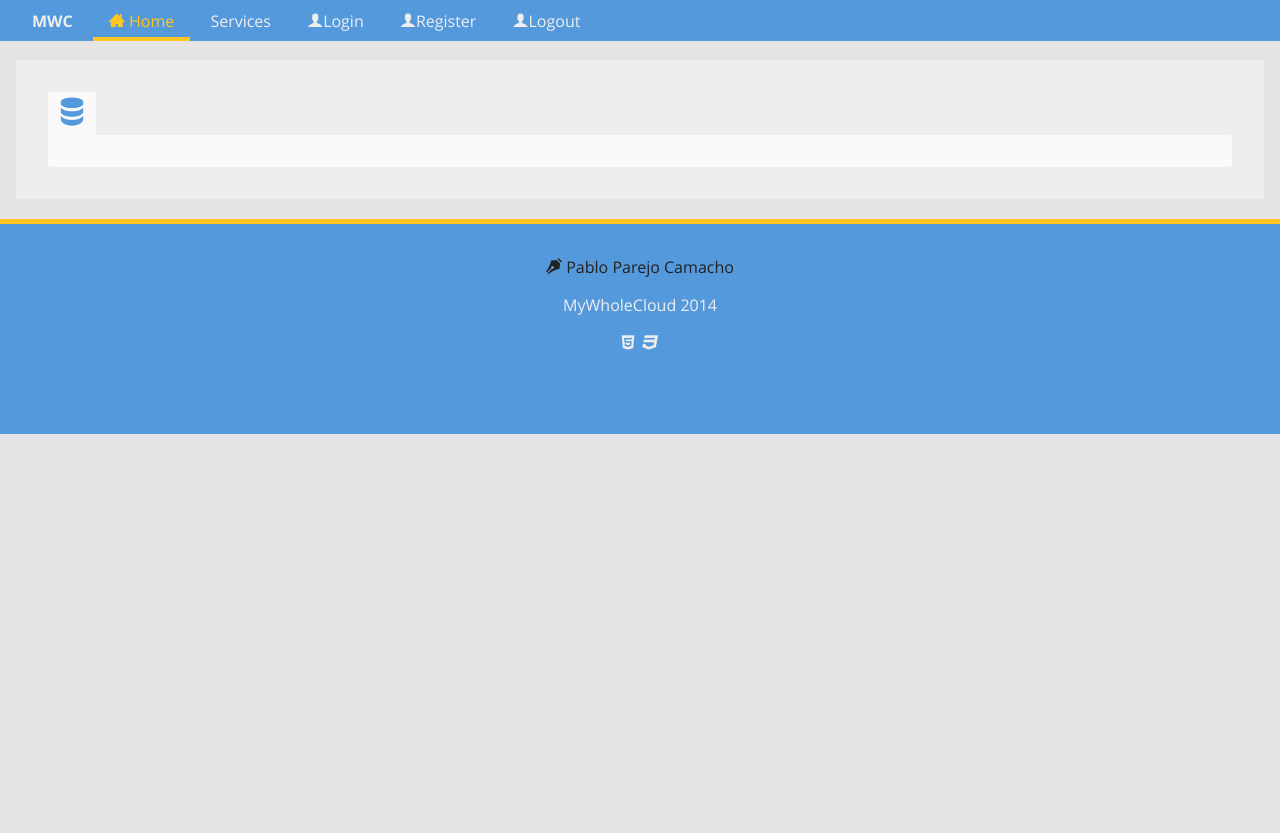
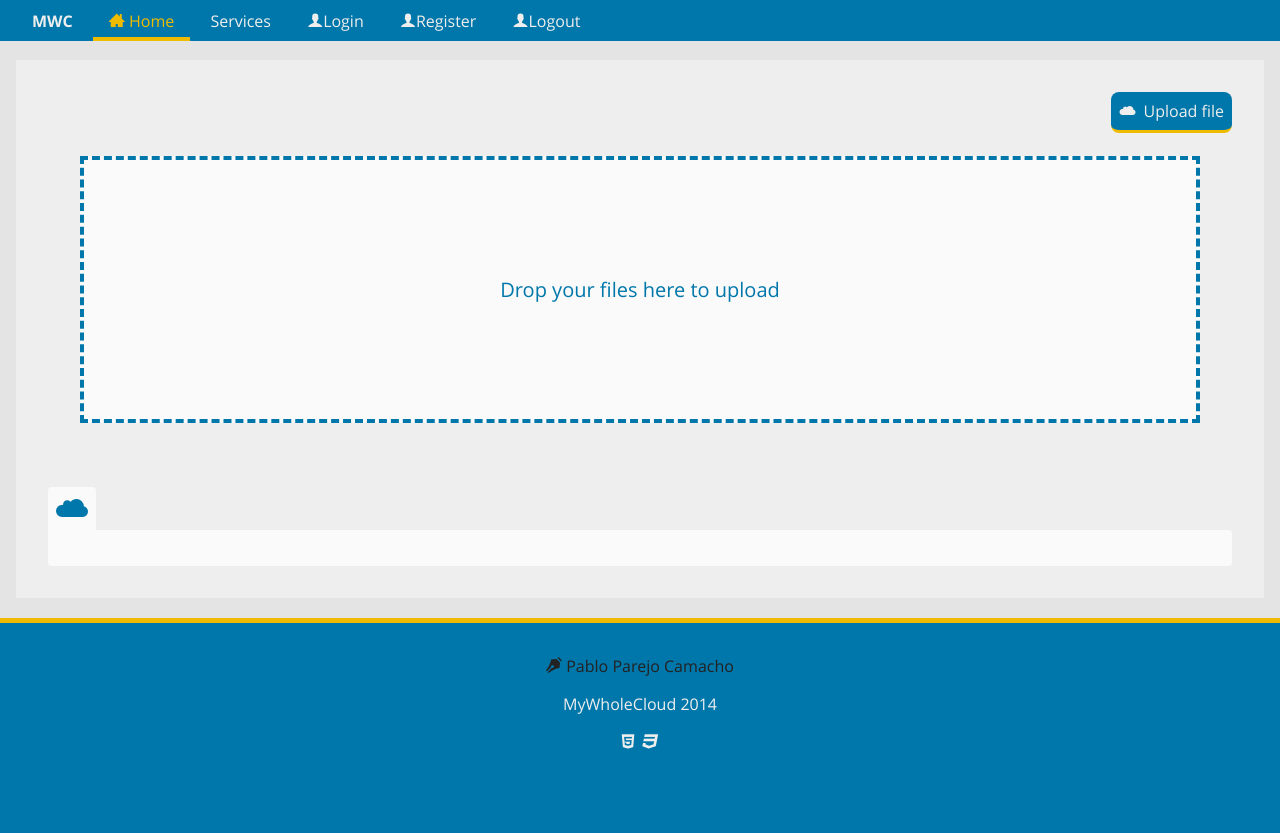
Before and after one commit to pabloparejo/finalYearProject, a Django app: page / in a window 1280 px wide. Before the commit the page ends 434 px from the top, so only its background shows below. Run offline with Django 3.2, Linux system fonts and the light colour scheme; the visitor is signed in with stand-in values (Sample User, id 1); some libraries are stand-ins or nearby versions.

Commit message:
Upload file changes. Changed CSS
Improved UX to upload a file.

Files are uploaded to a service depending on the free space

```diff
--- a/main/templates/index.html
+++ b/main/templates/index.html
@@ -5,11 +5,19 @@
 {% block content%}
 
 <article>
+	<aside class="float-inside">
+		<a id="upload-btn" class="btn">
+			<span class="icon-cloud"> </span>Upload file
+		</a>
 
+		<div id="upload" class="dragandrophandler hide">
+			<p> Drop your files here to upload </p>
+		</div>
+	</aside>
 		<ul class="no-list-style services-list">
 			<li class="blue">
 				<a href="#" id="all-services" class="service-link">
-					<span class="icon-all big-icon"></span>
+					<span class="icon-cloud big-icon"></span>
 					<span class="service-email">myWholeCloud</span>
 				</a>
 			</li>
@@ -23,7 +31,7 @@
 		{%endfor%}
 		</ul>
 
-		<div id="files-list" class="dragandrophandler">
+		<div id="files-list">
 		{% for service in data.services %}
 			{% for item in service.contents %}
 				<ul class="item no-list-style {{service.uid}}">
--- a/mwc_api/urls.py
+++ b/mwc_api/urls.py
@@ -6,5 +6,7 @@
     url(r'/get_path/(?P<service>(dropbox|google-drive))/(?P<a_uid>\d{1,})/(?P<path>(.*))/?$',\
         'mwc_api.views.get_path', name='get_path'),
 
+    url(r'/upload/demo/$', 'mwc_api.views.upload'),
+
 
 )
--- a/myWholeCloud/static/css/base.css
+++ b/myWholeCloud/static/css/base.css
@@ -126,17 +126,17 @@
 }
 
 /*
-	Blue: #59D;
+	Blue: #07A;
 	light-Grey: #EEE;
 	Grey: #DDD;
 	Red: #C10;
-	Yellow: #FFC620;
+	Yellow: #EB0;
 */
 
 
 	/* ----------- /Fonts ----------*/
 a, .blue{
-	color: #59D;
+	color: #07A;
 	text-decoration: none;
 }
 
@@ -144,8 +144,29 @@
 	font-weight: bold;
 }
 
+a.btn{
+	background: #07A;
+	border-bottom: 3px solid #EB0;
+	border-radius: 0.5em;
+	color: #EEE;
+	cursor: pointer;
+	display: block;
+	padding: 0.5em;
+	transition: all ease-in-out 0.2s;
+
+}
+
+a.btn:hover{
+	color: #EB0;
+}
+
 a:hover, .blue:hover{
 	color: #6AE;
+}
+
+a#upload-btn{
+	float: right;
+	margin-bottom: 0.5em;
 }
 
 article{
@@ -156,7 +177,7 @@
 
 article ul.services-list{
 	background: #FAFAFA;
-	/*border: 2px solid #FFC620;*/
+	/*border: 2px solid #EB0;*/
 	border-bottom: 0px;
 	border-radius: 0.25em 0.25em 0 0;
 	margin: 0;
@@ -184,6 +205,7 @@
 
 div#files-list{
 	background: #FAFAFA;
+	border: 2px solid #FAFAFA;
 	border-radius: 0em 0.25em 0.25em 0.25em;
 	padding: 1em;
 }
@@ -211,9 +233,23 @@
 	width: 100%;
 }
 
+div#upload{
+	background: #FAFAFA;
+	border: 4px dashed #07A;
+	display: block;
+	margin: 4em 2em;
+	padding: 6em;
+}
+
+div#upload p{
+	color: #07A;
+	font-size: 1.25em;
+	text-align: center;
+}
+
 footer{
-	background: #59D;
-	border-top: #FFC620 5px solid;
+	background: #07A;
+	border-top: #EB0 5px solid;
 	color: #EEE;
 	padding: 2em 1em 5em 1em;
 	text-align: center;
@@ -241,7 +277,7 @@
 }
 
 header nav{
-	background: #59D;
+	background: #07A;
 	padding: 0 1em;
 }
 
@@ -252,9 +288,9 @@
 }
 
 header nav a:hover, a.active{
-	border-bottom: 4px solid #FFC620;
+	border-bottom: 4px solid #EB0;
 	padding: 0.35em 1em;
-	color: #FFC620;
+	color: #EB0;
 }
 
 header nav .no-list-style li{
@@ -281,8 +317,8 @@
 }
 
 .drag{
-	background: black;
-	border: 2px solid #FFC620;
+	background: black !important;
+	border-color: #EB0 !important;
 }
 
 .green, .green a{
@@ -302,8 +338,16 @@
 
 }
 
+.hide{
+	display: none;
+}
+
+.float-inside{
+	overflow: hidden;
+}
+
 .errorlist{
-	color: 	#59D;
+	color: 	#07A;
 	list-style: none;
 	text-align: right;
 }
--- a/myWholeCloud/static/js/code.js
+++ b/myWholeCloud/static/js/code.js
@@ -2,8 +2,7 @@
 	$files_list		= $('#files-list'),
 	$ls				= localStorage,
 	path 			= location.pathname.split('/')[1],
-	$search			= $('#search-bar'),
-	$search_btn 	= $("#search a");
+	$upload			= $('#upload')
 
 
 function setActive(){
@@ -47,12 +46,9 @@
 	}
 
 
-function searchToggle(){
-	toggleBtnActive($search_btn)
-	$search.toggleClass('show');
-	$search.slideToggle();
+function uploadToggle(){
+	$upload.slideToggle();
 }
-
 
 // -------- AJAX -------- //
 function get_path(e){
@@ -117,7 +113,7 @@
 // $('.get-path-btn').click(get_path);
 $('.service-link').click(filter);
 $('#all-services').click(displayAll);
-$search_btn.click(searchToggle);
+$('#upload-btn').click(uploadToggle);
 
 $('.service-link').hover(toggleShowChildren, removeTimeOut)
 
--- a/myWholeCloud/static/js/upload.js
+++ b/myWholeCloud/static/js/upload.js
@@ -52,23 +52,40 @@
         sendFileToServer(fd,status);
    }
 }
+
+var previousContent;
+
+
+function addHelp(){
+  previousContent = $('.dragandrophandler').html()
+  $('.dragandrophandler').html('Drop your files here');
+  $('.dragandrophandler').addClass('drag');
+}
+
+function removeHelp(){
+  $('.dragandrophandler').html(previousContent);
+  $('.dragandrophandler').removeClass('drag');
+}
+
+
 $(document).ready(function(){
   var obj = $(".dragandrophandler");
   obj.on('dragenter', function (e){
       e.stopPropagation();
       e.preventDefault();
-      $(this).addClass('drag');
+      console.log('dragenter');
   });
+
   obj.on('dragover', function (e){
        e.stopPropagation();
        e.preventDefault();
   });
+
   obj.on('drop', function (e){
+    removeHelp();
 
-       $(this).removeClass('drag');
     e.preventDefault();
     var files = e.originalEvent.dataTransfer.files;
-
     //We need to send dropped files to Server
     handleFileUpload(files,obj);
   });
@@ -76,13 +93,15 @@
   obj.on('dragstop', function (e){
     e.stopPropagation();
     e.preventDefault();
-       $(this).removeClass('drag');
+    removeHelp();
   });
 
-  $(document).on('dragenter', function (e){
+  $(window).mouseleave(removeHelp)
+
+  $(window).on('dragenter', function (e){
       e.stopPropagation();
       e.preventDefault();
-      $(this).addClass('drag');
+      addHelp();
   });
   $(document).on('dragover', function (e){
     e.stopPropagation();
@@ -91,6 +110,7 @@
   $(document).on('drop', function (e){
       e.stopPropagation();
       e.preventDefault();
-      $(this).removeClass('drag');
+      removeHelp();
+
   });
 });
--- a/myWholeCloud/urls.py
+++ b/myWholeCloud/urls.py
@@ -17,8 +17,6 @@
     url(r'^api', include('mwc_api.urls')),
 
     url(r'^services/$', 'main.views.show_services'),
-    url(r'^delete/(?P<service>(dropbox|google-drive))/(?P<a_uid>\d{1,})/$',\
-        'main.views.delete_account', name='delete_account'),
 
     url(r'^dropbox/$', 'mwc_dropbox.views.list_files'),
     url(r'^add_dropbox/$', 'mwc_dropbox.views.auth_start'),
```
Also changed, not shown: mwc_api/views.py (+9 -23 lines), mwc_drive/models.py (+32 -0 lines), mwc_dropbox/models.py (+12 -0 lines). Lines whose indentation alone changed are shown as unchanged.
